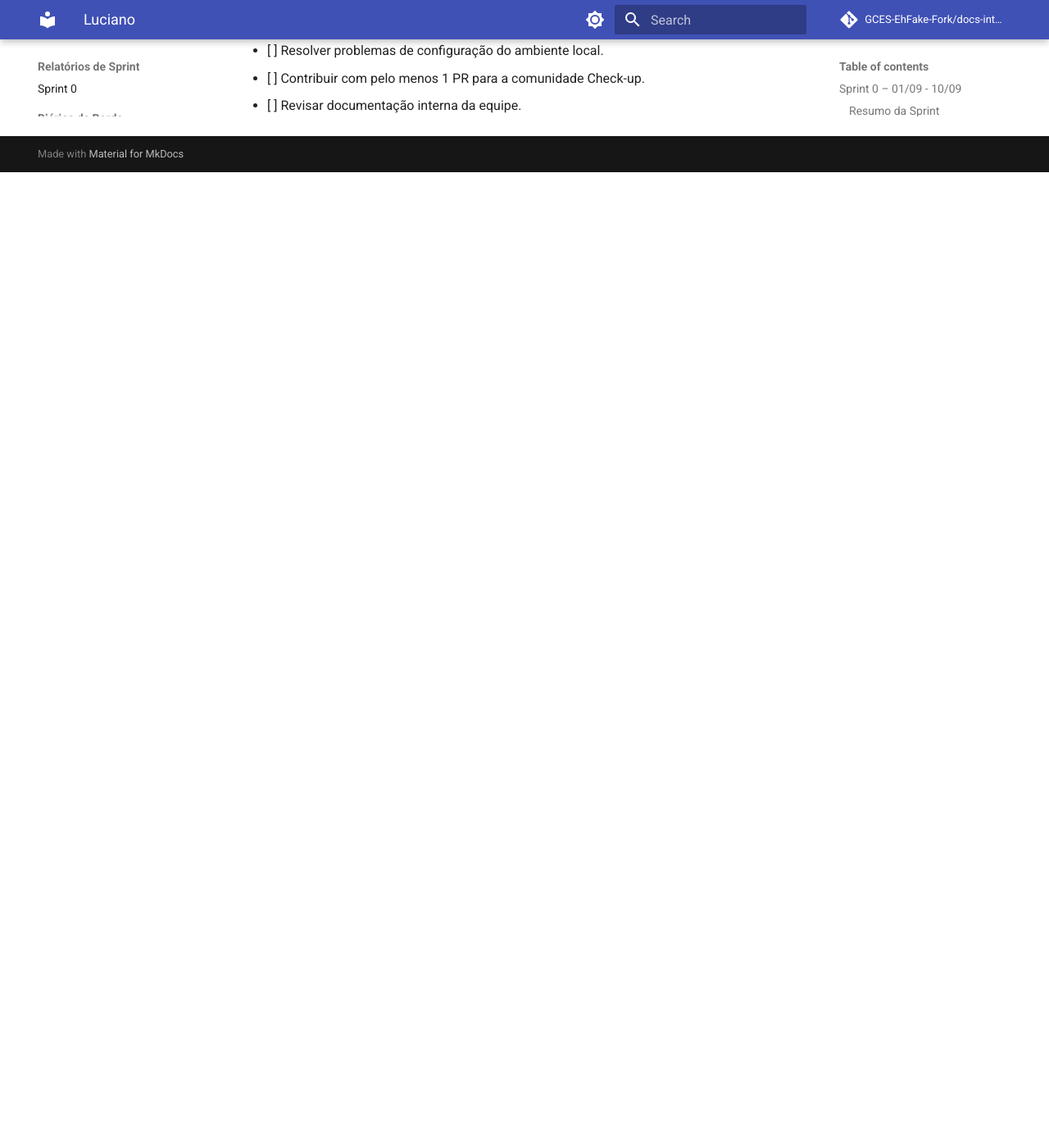
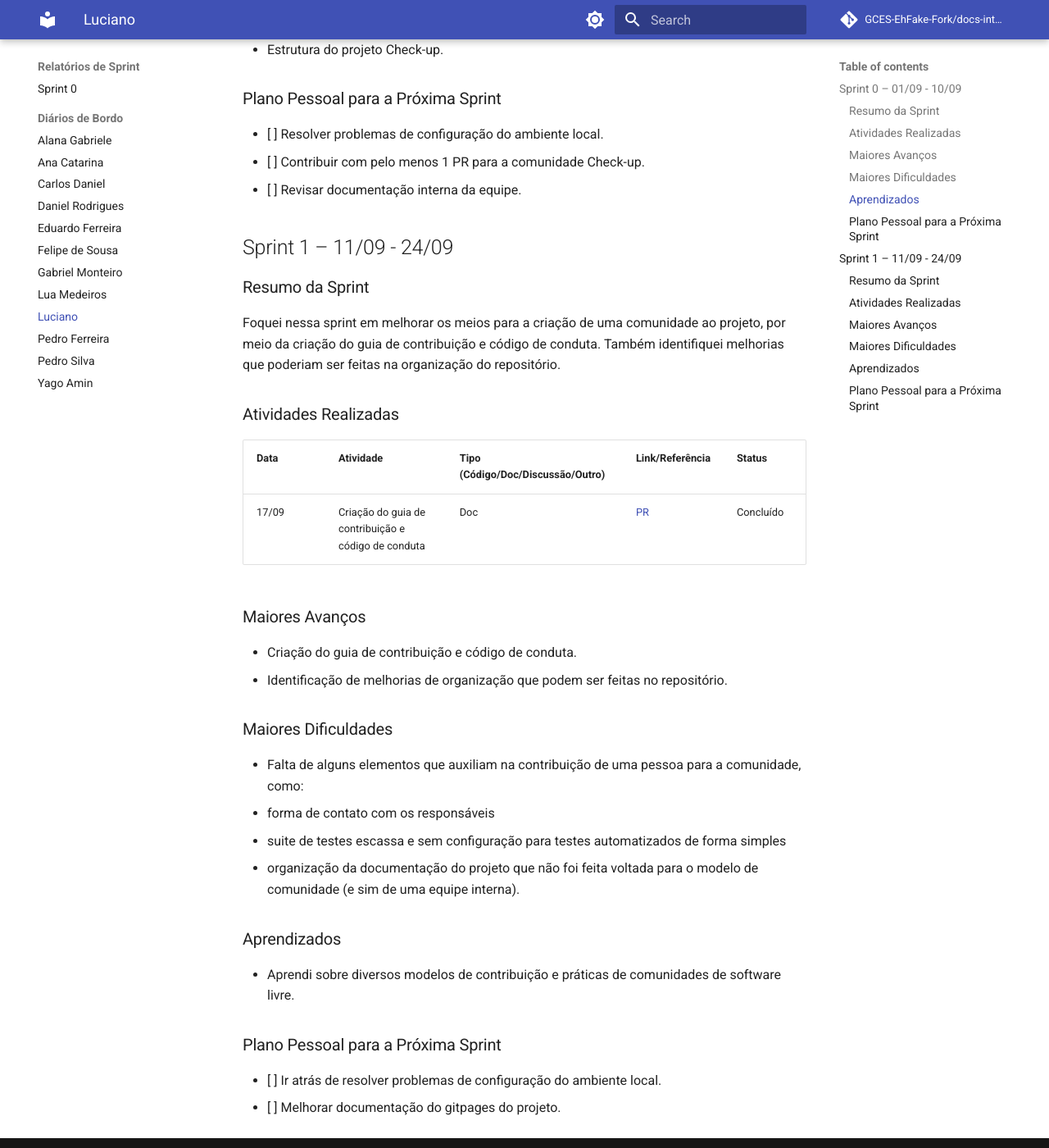
Before and after one commit to GCES-EhFake-Fork/docs-interno, an MkDocs documentation site: the page built from docs/diarios/diarioLuciano.md, in a window 1280 px wide and 1400 px high, scrolled down 1439 px. Shown: the whole window at 82% size. Built offline with MkDocs 1.6.1 and Material for MkDocs 9.7.7, drawn with Linux system fonts in a browser that asks for light colours; comment, search, counter and statistics services are not loaded; before the commit the page ends 1649 px from its top, so only the background shows below that; some of the changed text lies outside the part shown.

Commit message:
docs(diario/luciano): adiciona sprint 1

```diff
--- a/docs/diarios/diarioLuciano.md
+++ b/docs/diarios/diarioLuciano.md
@@ -10,7 +10,7 @@
 
 ### Resumo da Sprint
 
-Breve descrição das atividades e reflexões.
+Nesta sprint inicial, foquei em entender a estrutura e documentação do projeto Check-up, contribuindo com a organização da documentação interna da equipe. Realizei a configuração inicial do ambiente de desenvolvimento e estudei as políticas e diretrizes da comunidade. Apesar de alguns desafios na configuração do ambiente local, consegui me familiarizar com a estrutura do código e fluxo de trabalho do projeto.
 
 ### Atividades Realizadas
 
@@ -40,3 +40,38 @@ Breve descrição das atividades e reflexões.
 * [ ] Resolver problemas de configuração do ambiente local.
 * [ ] Contribuir com pelo menos 1 PR para a comunidade Check-up.
 * [ ] Revisar documentação interna da equipe.
+
+
+## Sprint 1 – 11/09 - 24/09
+
+### Resumo da Sprint
+
+Foquei nessa sprint em melhorar os meios para a criação de uma comunidade ao projeto, por meio da criação do guia de contribuição e código de conduta. Também identifiquei melhorias que poderiam ser feitas na organização do repositório.
+
+### Atividades Realizadas
+
+| Data  | Atividade                                   | Tipo (Código/Doc/Discussão/Outro) | Link/Referência | Status    |
+| ----- | ------------------------------------------- | --------------------------------- | --------------- | --------- |
+| 17/09 | Criação do guia de contribuição e código de conduta            | Doc                            | [PR](https://github.com/EH-FAKE/check-up/pull/21)            | Concluído |
+
+### Maiores Avanços
+
+* Criação do guia de contribuição e código de conduta.
+* Identificação de melhorias de organização que podem ser feitas no repositório.
+
+### Maiores Dificuldades
+
+* Falta de alguns elementos que auxiliam na contribuição de uma pessoa para a comunidade, como:
+- forma de contato com os responsáveis
+- suite de testes escassa e sem configuração para testes automatizados de forma simples
+- organização da documentação do projeto que não foi feita voltada para o modelo de comunidade (e sim de uma equipe interna).
+
+### Aprendizados
+
+* Aprendi sobre diversos modelos de contribuição e práticas de comunidades de software livre.
+
+
+### Plano Pessoal para a Próxima Sprint
+
+* [ ] Ir atrás de resolver problemas de configuração do ambiente local.
+* [ ] Melhorar documentação do gitpages do projeto.
```
